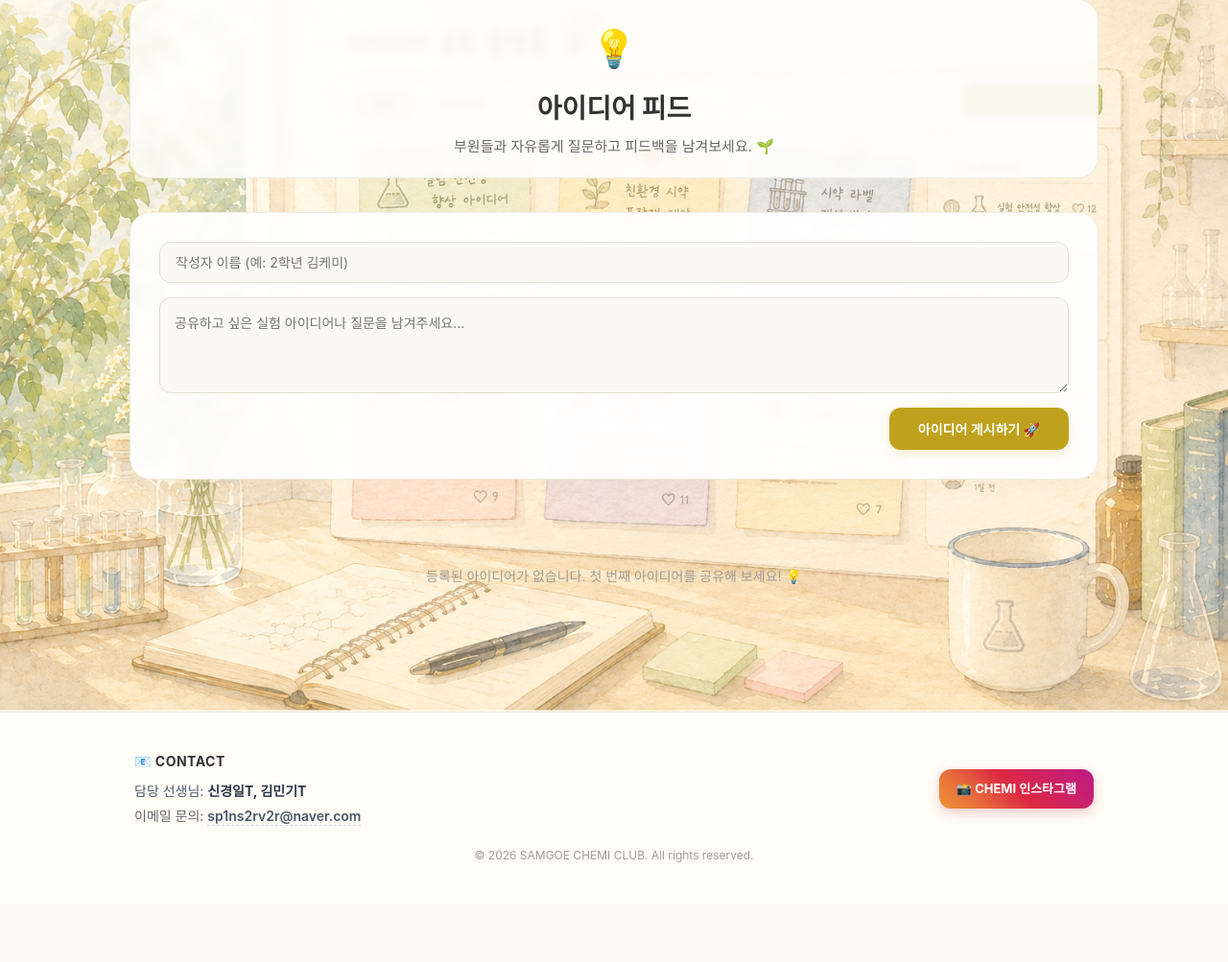
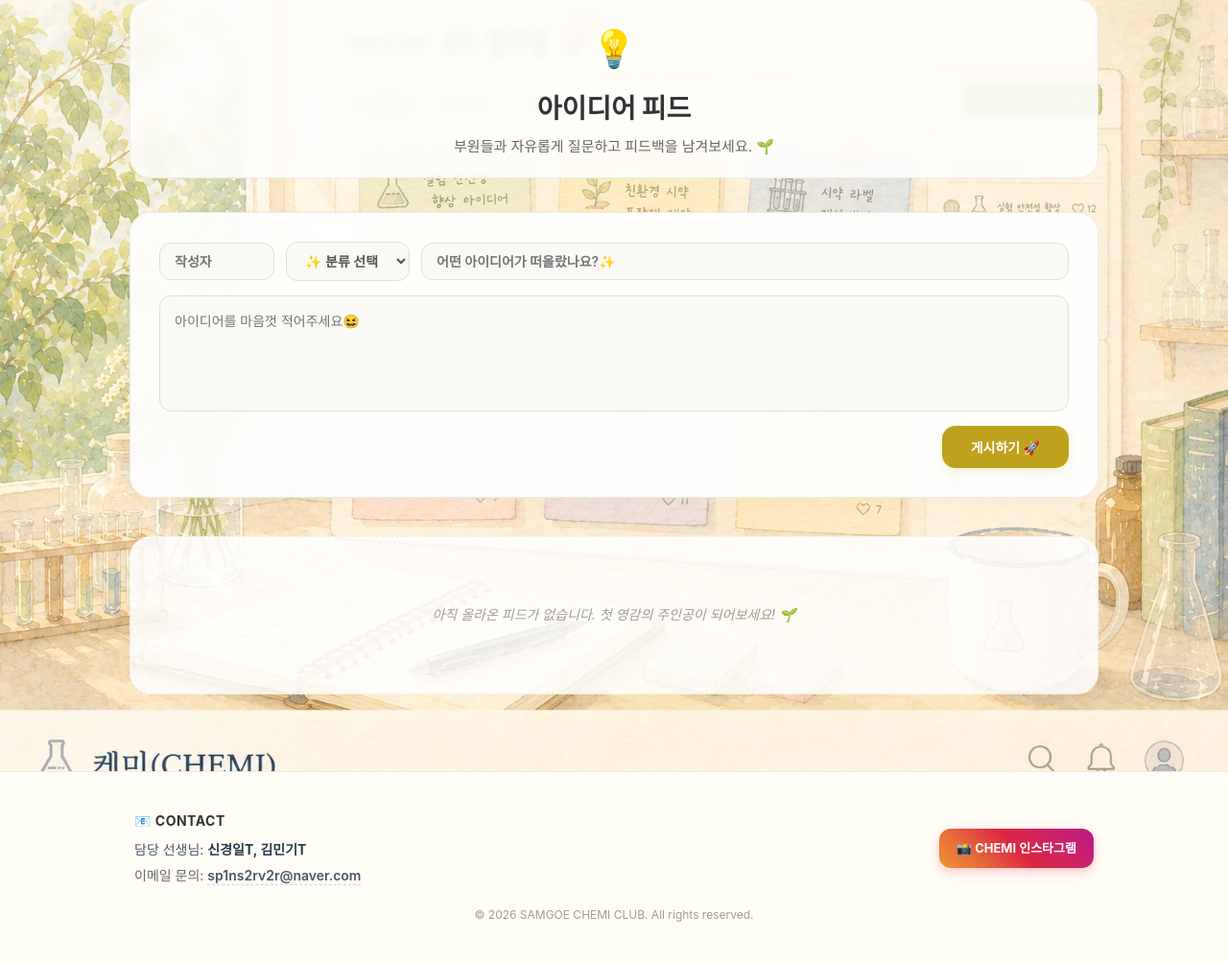
Before and after one commit to sunyoul-chemi/samgoe-chemi, a Flask app: page /ideas in a window 1280 px wide. Shown: the part 113-1116 px from the top of the page at 96% size. Before the commit the page ends 1012 px from the top, so only its background shows below. Run offline with Flask 3, Linux system fonts and the light colour scheme; data that the repository does not hold is empty; some libraries are stand-ins or nearby versions; some web fonts are replaced.

Commit message:
Update ideas.html

```diff
--- a/templates/ideas.html
+++ b/templates/ideas.html
@@ -10,65 +10,131 @@
 
     <div class="idea-form-card" style="background: rgba(255, 255, 255, 0.93); backdrop-filter: blur(5px); border-radius: 22px; border: 1px solid #eeece1; padding: 30px; box-shadow: 0 10px 30px rgba(0,0,0,0.02); margin-bottom: 40px;">
         <form action="/addIdea" method="POST" style="display: flex; flex-direction: column; gap: 15px;">
-            <div style="display: flex; gap: 15px; flex-wrap: wrap;">
-                <input type="text" name="author" placeholder="작성자 이름 (예: 2학년 김케미)" required style="flex: 1; min-width: 200px; padding: 12px 16px; border: 1px solid #e1ded3; border-radius: 12px; font-size: 14px; background: #faf9f5; outline: none;">
+            <div style="display: flex; gap: 12px; align-items: center; flex-wrap: wrap;">
+                <input type="text" name="writer" placeholder="작성자" required
+                       style="width: 120px; padding: 10px 15px; border: 1px solid #e1ded3; border-radius: 12px; font-size: 14px; background: #faf9f5; outline: none; font-weight: 600;">
+
+                <select name="category" required
+                        style="padding: 10px 15px; border: 1px solid #e1ded3; border-radius: 12px; font-size: 14px; background: #faf9f5; outline: none; font-weight: 600; color: #555;">
+                    <option value="just">✨ 분류 선택</option>
+                    <option value="화학">🧪 화학</option>
+                    <option value="생명">🌿 생명</option>
+                    <option value="물리">⚡ 물리</option>
+                    <option value="지구">🌍 지구</option>
+                    <option value="just">💬 just</option>
+                </select>
+
+                <input type="text" name="title" placeholder="어떤 아이디어가 떠올랐나요?✨" required
+                       style="flex: 1; min-width: 250px; padding: 10px 15px; border: 1px solid #e1ded3; border-radius: 12px; font-size: 14px; background: #faf9f5; outline: none; font-weight: 600;">
             </div>
-            <textarea name="content" placeholder="공유하고 싶은 실험 아이디어나 질문을 남겨주세요..." required rows="4" style="width: 100%; padding: 15px; border: 1px solid #e1ded3; border-radius: 12px; font-size: 14px; background: #faf9f5; outline: none; resize: vertical;"></textarea>
-            <button type="submit" style="align-self: flex-end; padding: 12px 30px; background: #bfa11d; color: white; border: none; border-radius: 12px; font-size: 14px; font-weight: 700; cursor: pointer; box-shadow: 0 4px 12px rgba(191,161,29,0.2);">아이디어 게시하기 🚀</button>
+
+            <textarea name="content" rows="4" placeholder="아이디어를 마음껏 적어주세요😆" required
+                      style="width: 100%; padding: 15px; border: 1px solid #e1ded3; border-radius: 12px; font-size: 14px; line-height: 1.6; background: #faf9f5; outline: none; resize: none;"></textarea>
+
+            <div style="display: flex; justify-content: flex-end;">
+                <button type="submit" style="padding: 12px 30px; background: #bfa11d; color: white; border: none; border-radius: 14px; font-weight: 700; cursor: pointer; font-size: 14px; box-shadow: 0 4px 12px rgba(191,161,29,0.15);">게시하기 🚀</button>
+            </div>
         </form>
     </div>
 
-    <div class="ideas-feed-list" style="display: flex; flex-direction: column; gap: 25px;">
-        {% for idea in ideas %}
-        <div style="background: #ffffff; border: 1px solid #eeece1; border-radius: 20px; padding: 25px; box-shadow: 0 4px 20px rgba(0,0,0,0.02); position: relative;">
-            <div style="display: flex; justify-content: space-between; align-items: center; margin-bottom: 12px;">
-                <div style="display: flex; align-items: center; gap: 10px;">
-                    <span style="font-weight: 800; color: #2d3748; font-size: 16px;">👤 {{ idea.author }}</span>
-                    <span style="font-size: 12px; color: #a0aec0;">{{ idea.created_at.strftime('%Y-%m-%d %H:%M') if idea.created_at else '' }}</span>
+    <div style="display: flex; flex-direction: column; gap: 40px;">
+        {% for post in posts %}
+
+        <div class="split-instagram-board" style="display: flex; background: rgba(255, 255, 255, 0.96); backdrop-filter: blur(8px); border-radius: 24px; border: 1px solid #eeece1; box-shadow: 0 10px 35px rgba(0,0,0,0.02); min-height: 480px; overflow: hidden; flex-wrap: wrap;">
+
+            <div class="board-left-panel" style="flex: 45%; min-width: 300px; padding: 30px; border-right: 1px solid #f2efe6; display: flex; flex-direction: column; justify-content: space-between; background: rgba(255,255,255,0.3);">
+                <div>
+                    <div style="display: flex; justify-content: space-between; align-items: center; margin-bottom: 25px;">
+                        <div style="display: flex; align-items: center; gap: 12px;">
+                            <span style="font-size: 22px; background: #faf8f0; padding: 8px; border-radius: 50%; border: 1px solid #eae7dc;">🧪</span>
+                            <div>
+                                <strong style="font-size: 16px; color: #222; display: block; font-weight: 800;">{{ post.writer }}</strong>
+                                <span style="font-size: 11px; font-weight: 800; color: #bfa11d; letter-spacing: 0.5px;">
+                                    {{ post.category if post.category else 'JUST' }}
+                                </span>
                             </div>
+                        </div>
+                    </div>
+
+                    <h3 style="font-size: 20px; font-weight: 800; color: #111; margin: 0 0 15px 0; line-height: 1.4; letter-spacing: -0.3px;">{{ post.title }}</h3>
+                    <div style="font-size: 14.5px; line-height: 1.75; color: #444; white-space: pre-wrap; word-break: break-all; font-weight: 500;">{{ post.content }}</div>
+                </div>
+
                 {% if session.get('is_admin') %}
-                <a href="/deleteIdea/{{ idea.id }}" onclick="return confirm('이 아이디어를 삭제하시겠습니까?');" style="color: #e53e3e; text-decoration: none; font-size: 13px; font-weight: 700; background: #fff5f5; padding: 4px 10px; border-radius: 8px;">삭제</a>
+                <div style="margin-top: 30px; border-top: 1px dashed #eae7dc; padding-top: 15px;">
+                    <a href="/deleteIdea/{{ post.id }}" onclick="return confirm('이 귀중한 아이디어를 정말 삭제하시겠습니까?');"
+                       style="color: #dc3545; font-size: 12px; text-decoration: none; font-weight: 700; background: #ffe3e3; padding: 6px 14px; border-radius: 8px; display: inline-block;">피드 삭제</a>
+                </div>
                 {% endif %}
             </div>
 
-            <p style="color: #4a5568; font-size: 15px; line-height: 1.7; white-space: pre-wrap; margin-bottom: 20px;">{{ idea.content }}</p>
+            <div class="board-right-panel" style="flex: 55%; min-width: 320px; display: flex; flex-direction: column; background: #fafaf7; justify-content: space-between;">
 
-            <div style="background: #faf9f5; border-radius: 14px; padding: 18px; border: 1px solid #f0eef6;">
-                <h4 style="font-size: 13px; color: #718096; margin-top: 0; margin-bottom: 12px;">💬 댓글 목록</h4>
+                <div style="padding: 18px 25px; border-bottom: 1px solid #eeece1; background: #f6f5ee; display: flex; align-items: center; justify-content: space-between;">
+                    <span style="font-size: 13.5px; font-weight: 800; color: #555; display: flex; align-items: center; gap: 6px;">
+                        💬 피드백 및 주고받은 토론 ({{ post.comment_count }})
+                    </span>
+                </div>
 
-                {% for comment in idea.comments %}
-                <div style="display: flex; justify-content: space-between; align-items: flex-start; margin-bottom: 10px; padding-bottom: 8px; border-bottom: 1px dashed #e2e8f0;">
-                    <div>
-                        <span style="font-size: 13px; font-weight: 700; color: #2d3748;">{{ comment.author }}</span>
-                        {% if comment.emoticon %}<span style="margin-left: 4px;">{{ comment.emoticon }}</span>{% endif %}
-                        <p style="font-size: 13px; color: #4a5568; margin: 3px 0 0 0;">{{ comment.content }}</p>
+                <div class="chat-flow-container" style="flex: 1; padding: 25px; display: flex; flex-direction: column; gap: 12px; max-height: 380px; overflow-y: auto; align-items: flex-start;">
+                    {% for comment in post.comments %}
+                    <div style="display: flex; align-items: center; justify-content: space-between; width: 100%;">
+
+                        <div style="display: inline-flex; align-items: center; gap: 8px; background: #eeebde; padding: 10px 16px; border-radius: 18px 18px 18px 4px; border: 1px solid #e3dfd0; max-width: 88%; box-shadow: 0 1px 3px rgba(0,0,0,0.01); flex-wrap: wrap;">
+                            <span style="font-weight: 800; color: #111; font-size: 13px; white-space: nowrap;">{{ comment[1] }}</span>
+
+                            {% if comment[3] %}
+                            <span style="background: #fff; color: #4a4538; padding: 1px 6px; border-radius: 10px; font-size: 11px; font-weight: 700; border: 1px solid #dcd8ca; display: inline-flex; align-items: center; white-space: nowrap;">
+                                {{ comment[3] }}
+                            </span>
+                            {% endif %}
+
+                            <span style="color: #3d3d3d; font-weight: 500; font-size: 13.5px; letter-spacing: -0.2px; word-break: break-all; line-height: 1.4;">{{ comment[2] }}</span>
                         </div>
+
                         {% if session.get('is_admin') %}
-                    <a href="/deleteComment/{{ comment.id }}" onclick="return confirm('댓글을 삭제하시겠습니까?');" style="color: #e53e3e; font-size: 11px; text-decoration: none;">삭제</a>
+                        <a href="/deleteComment/{{ comment[0] }}" onclick="return confirm('이 댓글을 삭제하시겠습니까?');"
+                           style="color: #bbb; text-decoration: none; font-size: 11px; font-weight: bold; margin-left: 10px; transition: color 0.1s; white-space: nowrap;" onmouseover="this.style.color='#dc3545'" onmouseout="this.style.color='#bbb'">삭제</a>
                         {% endif %}
                     </div>
+                    {% else %}
+                    <div style="text-align: center; color: #b5b1a5; font-size: 12px; font-style: italic; padding: 40px 0; width: 100%; align-self: center;">
+                        아직 오고 간 의견이 없습니다. 첫 피드백의 문을 열어주세요! ✨
+                    </div>
                     {% endfor %}
+                </div>
 
-                <form action="/addComment/{{ idea.id }}" method="POST" style="margin-top: 15px; display: flex; flex-direction: column; gap: 8px;">
+                <div style="padding: 18px 20px; background: #f3f2eb; border-top: 1px solid #eeece1;">
+                    <form action="/addComment" method="POST" style="display: flex; flex-direction: column; gap: 8px;">
+                        <input type="hidden" name="idea_id" value="{{ post.id }}">
+
                         <div style="display: flex; gap: 8px;">
-                        <input type="text" name="author" placeholder="작성자" required style="width: 120px; padding: 8px 12px; border: 1px solid #d4d0be; border-radius: 8px; font-size: 12px;">
-                        <input type="text" name="content" placeholder="댓글을 입력하세요..." required style="flex: 1; padding: 8px 12px; border: 1px solid #d4d0be; border-radius: 8px; font-size: 12px;">
+                            <input type="text" name="writer" placeholder="이름" required
+                                   style="width: 85px; padding: 9px 12px; border: 1px solid #d4d0be; border-radius: 10px; font-size: 12.5px; outline: none; background: #fff; font-weight: 600;">
+                            <input type="text" name="content" placeholder="메시지를 띄워 의견을 보태세요..." required
+                                   style="flex: 1; padding: 9px 15px; border: 1px solid #d4d0be; border-radius: 10px; font-size: 12.5px; outline: none; background: #fff;">
                         </div>
+
                         <div style="display: flex; justify-content: space-between; align-items: center;">
-                        <select name="emoticon" style="padding: 6px 10px; border: 1px solid #d4d0be; border-radius: 8px; font-size: 12px;">
+                            <select name="emoticon" style="padding: 6px 10px; border: 1px solid #d4d0be; border-radius: 8px; font-size: 12px; background: #fff; color: #555; outline: none; font-weight: 600; cursor: pointer;">
                                 <option value="">✨ 반응 선택</option>
                                 <option value="😍">😍 최고예요</option>
                                 <option value="👍">👍 공감해요</option>
                                 <option value="💡">💡 좋은생각</option>
                                 <option value="🔥">🔥 응원해요</option>
                             </select>
-                        <button type="submit" style="padding: 7px 18px; background: #2d3748; color: white; border: none; border-radius: 8px; font-size: 12px; font-weight: 700; cursor: pointer;">전송 ✉️</button>
+                            <button type="submit" style="padding: 7px 18px; background: #4a4538; color: white; border: none; border-radius: 8px; font-size: 12px; font-weight: 700; cursor: pointer; box-shadow: 0 2px 5px rgba(0,0,0,0.05);">전송 ✉️</button>
                         </div>
                     </form>
                 </div>
+
+            </div>
+
         </div>
         {% else %}
-        <div style="text-align: center; color: #a09c92; font-size: 14px; padding: 50px 0;">등록된 아이디어가 없습니다. 첫 번째 아이디어를 공유해 보세요! 💡</div>
+        <div style="text-align: center; color: #a09c92; font-size: 14px; font-style: italic; padding: 70px 0; border: 1px dashed #eeece1; border-radius: 22px; background: rgba(255,255,255,0.85);">
+            아직 올라온 피드가 없습니다. 첫 영감의 주인공이 되어보세요! 🌱
+        </div>
         {% endfor %}
     </div>
 </div>
```
Lines whose indentation alone changed are shown as unchanged.
